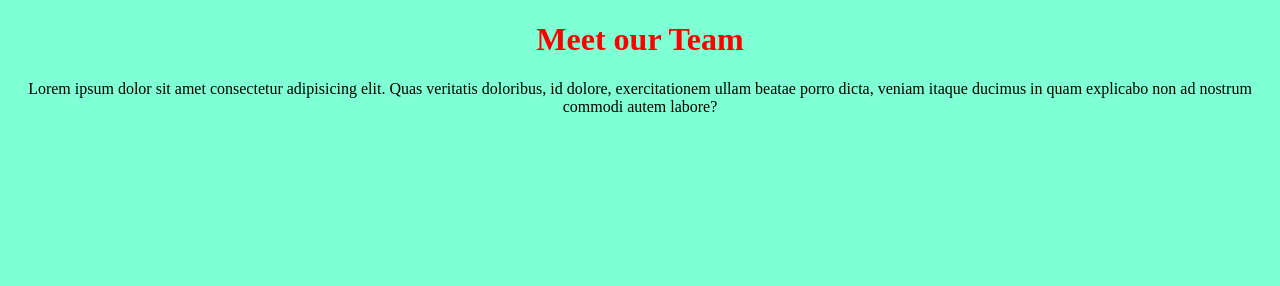
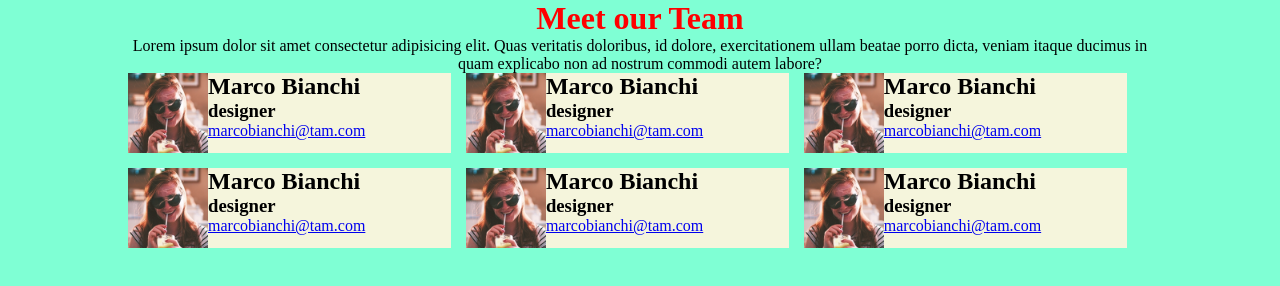
Before and after one commit to MatteoGaloni/html-css-float-cards, a plain HTML site: page index.html in a window 1280 px wide. Drawn offline with Linux system fonts and the light colour scheme.

Commit message:
feat(main):add layout

```diff
--- a/css/style.css
+++ b/css/style.css
@@ -1,8 +1,45 @@
+*{
+    margin: 0px;
+    padding: 0px;
+    box-sizing: border-box;
+}
+
 body{
     background-color: aquamarine;
+    margin: auto;
+    width: 80%;
+}
+
+header{
     text-align: center;
 }
 
 h1{
     color: red;
 }
+
+.container{
+    background-color: lightgrey;
+
+}
+
+img{
+    float: left;
+    height: 5rem;
+}
+
+.marco {
+    height: 5rem;
+}
+
+.element{
+    background-color: beige;
+    float: left;
+    width: calc(33% - 15px);
+    margin-right: 15px;
+    margin-bottom: 15px;
+}
+
+.clearfix {
+    clear: both;
+}
--- a/index.html
+++ b/index.html
@@ -18,6 +18,71 @@
 
     <!-- foto incolonnate -->
     <main>
+        <div class=container>
+
+            <div class= element>
+                <img src="./img/female1.png" alt="">
+                <div class="marco">
+                    <h2>Marco Bianchi</h2>
+                    <h3>designer</h3>
+                    <p><a href="https://www.w3schools.com/">marcobianchi@tam.com</a></p>
+                </div>
+            </div>
+
+            <div class= element>
+                <img src="./img/female1.png" alt="">
+                <div class="marco">
+                    <h2>Marco Bianchi</h2>
+                    <h3>designer</h3>
+                    <p><a href="https://www.w3schools.com/">marcobianchi@tam.com</a></p>
+                </div>
+            </div>
+
+            <div class= element>
+                <img src="./img/female1.png" alt="">
+                <div class="marco">
+                    <h2>Marco Bianchi</h2>
+                    <h3>designer</h3>
+                    <p><a href="https://www.w3schools.com/">marcobianchi@tam.com</a></p>
+                </div>
+            </div>
+
+        </div>
+
+        <div class=container>
+
+            <div class= element>
+                <img src="./img/female1.png" alt="">
+                <div class="marco">
+                    <h2>Marco Bianchi</h2>
+                    <h3>designer</h3>
+                    <p><a href="https://www.w3schools.com/">marcobianchi@tam.com</a></p>
+                </div>
+            </div>
+
+            <div class= element>
+                <img src="./img/female1.png" alt="">
+                <div class="marco">
+                    <h2>Marco Bianchi</h2>
+                    <h3>designer</h3>
+                    <p><a href="https://www.w3schools.com/">marcobianchi@tam.com</a></p>
+                </div>
+            </div>
+
+            <div class= element>
+                <img src="./img/female1.png" alt="">
+                <div class="marco">
+                    <h2>Marco Bianchi</h2>
+                    <h3>designer</h3>
+                    <p><a href="https://www.w3schools.com/">marcobianchi@tam.com</a></p>
+                </div>
+            </div>
+
+        </div>
+
+
+
+        <div class="clearfix"></div>
 
     </main>
 
```
